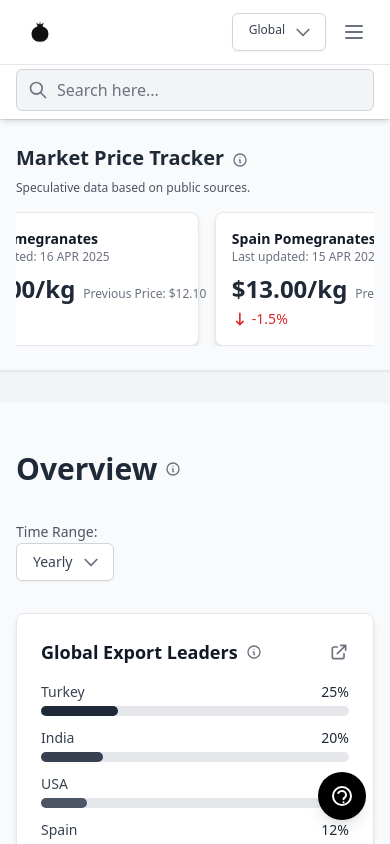
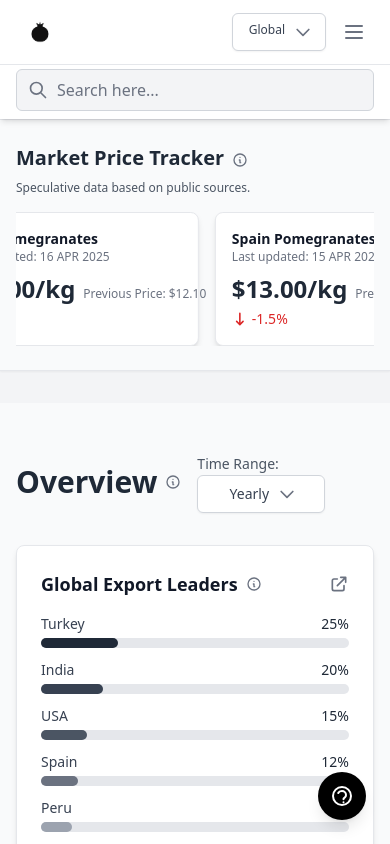
Before and after one commit to msshahzaib97/pomintel_complete, a React (Vite) app: page / in a window 390 px wide. Shown: the top 844 px of the page. Built offline with nearby package versions, Linux system fonts and the light colour scheme.

Commit message:
Mobile view: Overview section Time Range dropdown right aligned

```diff
--- a/components/sections/overview/OverviewSection.tsx
+++ b/components/sections/overview/OverviewSection.tsx
@@ -29,8 +29,10 @@ const OverviewSection: React.FC = () => {
             selectedValue={timeRange}
             onSelect={(value) => setTimeRange(value as string)}
             label="Time Range:"
+            className="w-32"
           />
         }
+        inlineHeaderContentMobile={true}
       >
         <div className="grid grid-cols-1 md:grid-cols-2 lg:grid-cols-4 gap-6">
           <StatCard title="Global Export Leaders" tooltipText="Leading pomegranate exporting countries by market share.">
--- a/components/sections/tradedata/TradeDataSection.tsx
+++ b/components/sections/tradedata/TradeDataSection.tsx
@@ -1,6 +1,3 @@
-
-
-
 import React, { useState, useMemo } from 'react';
 import SectionWrapper from '../../layout/SectionWrapper';
 import Dropdown from '../../ui/Dropdown';
@@ -121,13 +118,15 @@ const TradeDataSection: React.FC = () => {
             />
         </div>
         <div className="flex justify-center mb-4">
+            <div className="w-full flex justify-start">
                 <Dropdown
                     options={TIME_RANGE_OPTIONS}
                     selectedValue={timeRange}
                     onSelect={(value) => setTimeRange(value as string)}
-                className="w-full max-w-xs"
+                    className="max-w-xs"
                     buttonClassName="w-full"
                 />
+            </div>
         </div>
         <div className="flex justify-center space-x-3">
         <button
```
Lines whose indentation alone changed are shown as unchanged.
